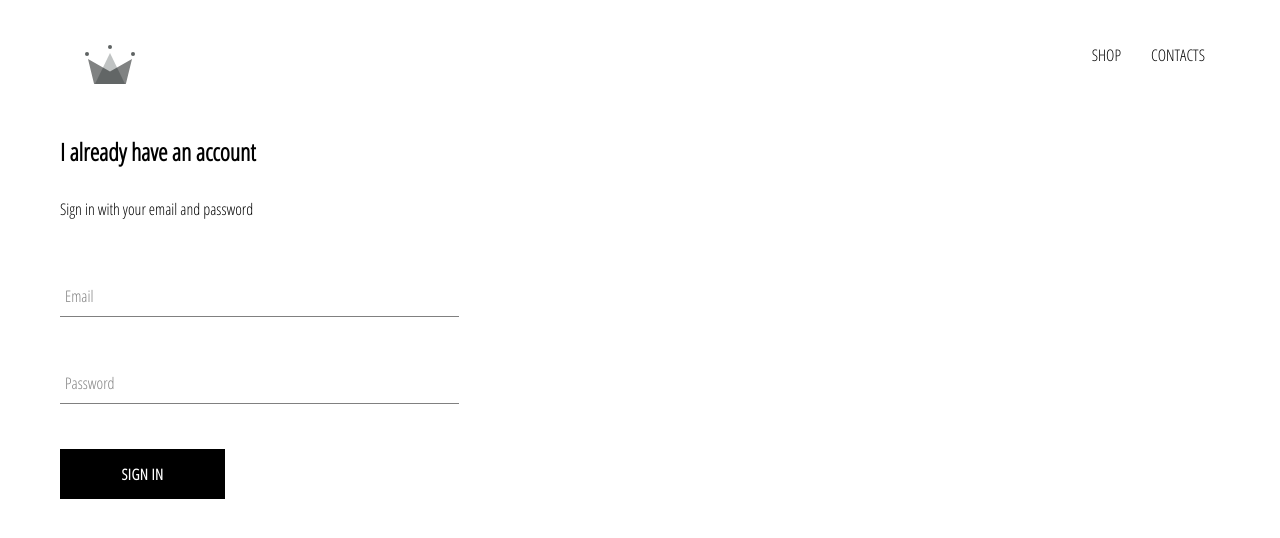
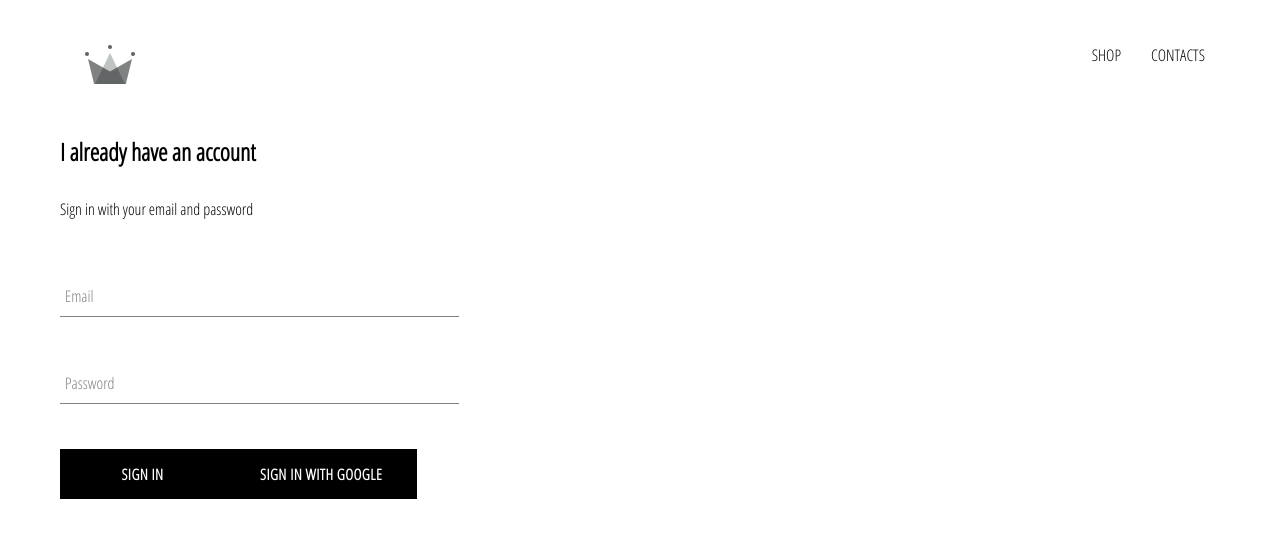
Before and after one commit to stkuwanda/ecommerce-react, a React (Create React App) app: page /signin in a window 1280 px wide. Shown: the top 538 px of the page. Built offline with nearby package versions, Linux system fonts and the light colour scheme.

Commit message:
updated sign in component to use firebase signInWithGoogle

```diff
--- a/src/components/sign-in/sign-in.component.jsx
+++ b/src/components/sign-in/sign-in.component.jsx
@@ -2,6 +2,7 @@
 import CustomButton from "../custom-button/custom-button.component";
 import FormInput from "../form-input/form-input.component";
 import "./sign-in.styles.scss";
+import { signInWithGoogle } from "../../firebase/firebase.utils";
 
 class SignIn extends React.Component {
   constructor(props) {
@@ -43,6 +44,7 @@
             label='Password'
           />
           <CustomButton type='submit'>Sign In</CustomButton>
+          <CustomButton onClick={signInWithGoogle}>Sign In With Google</CustomButton>
         </form>
       </div>
     );
```
